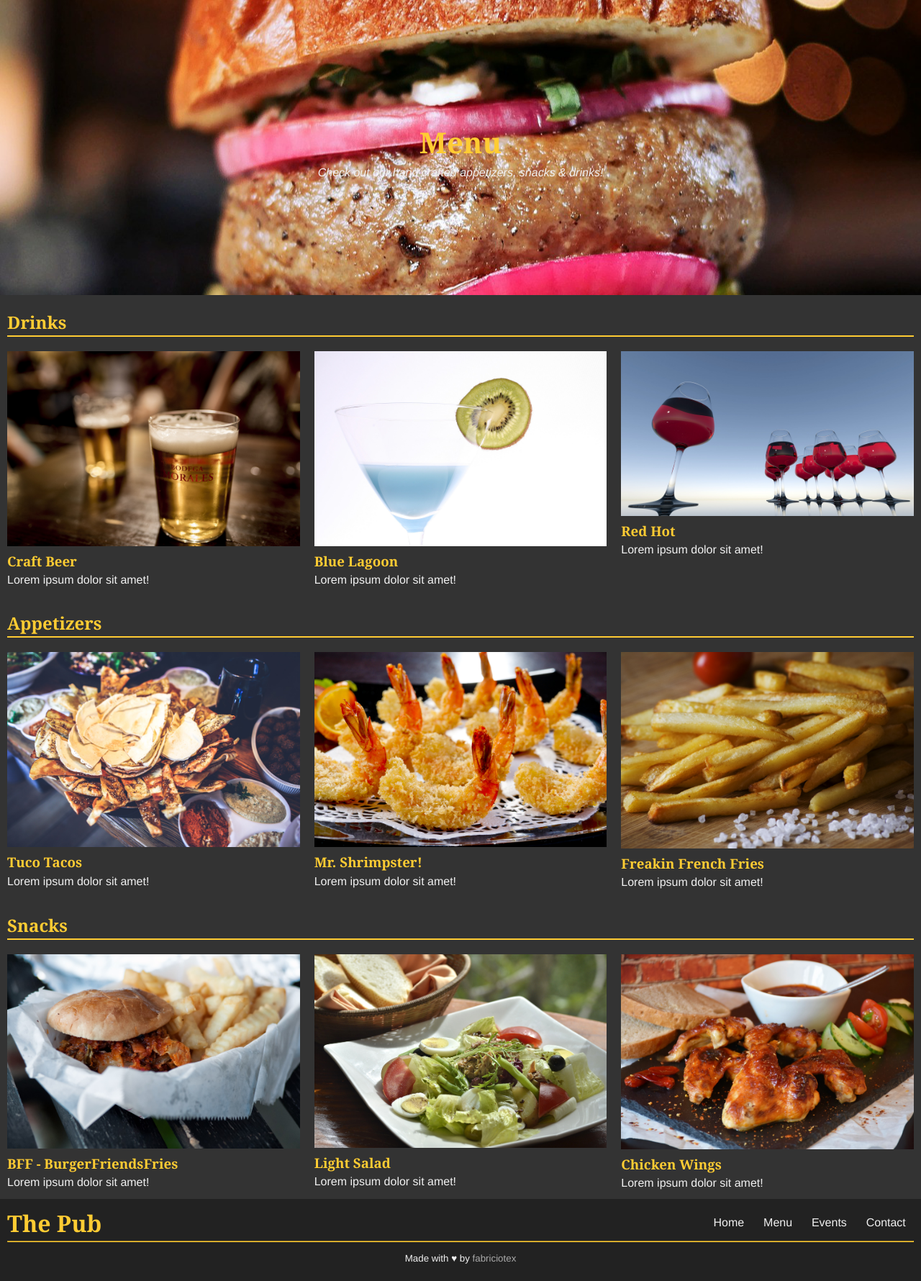
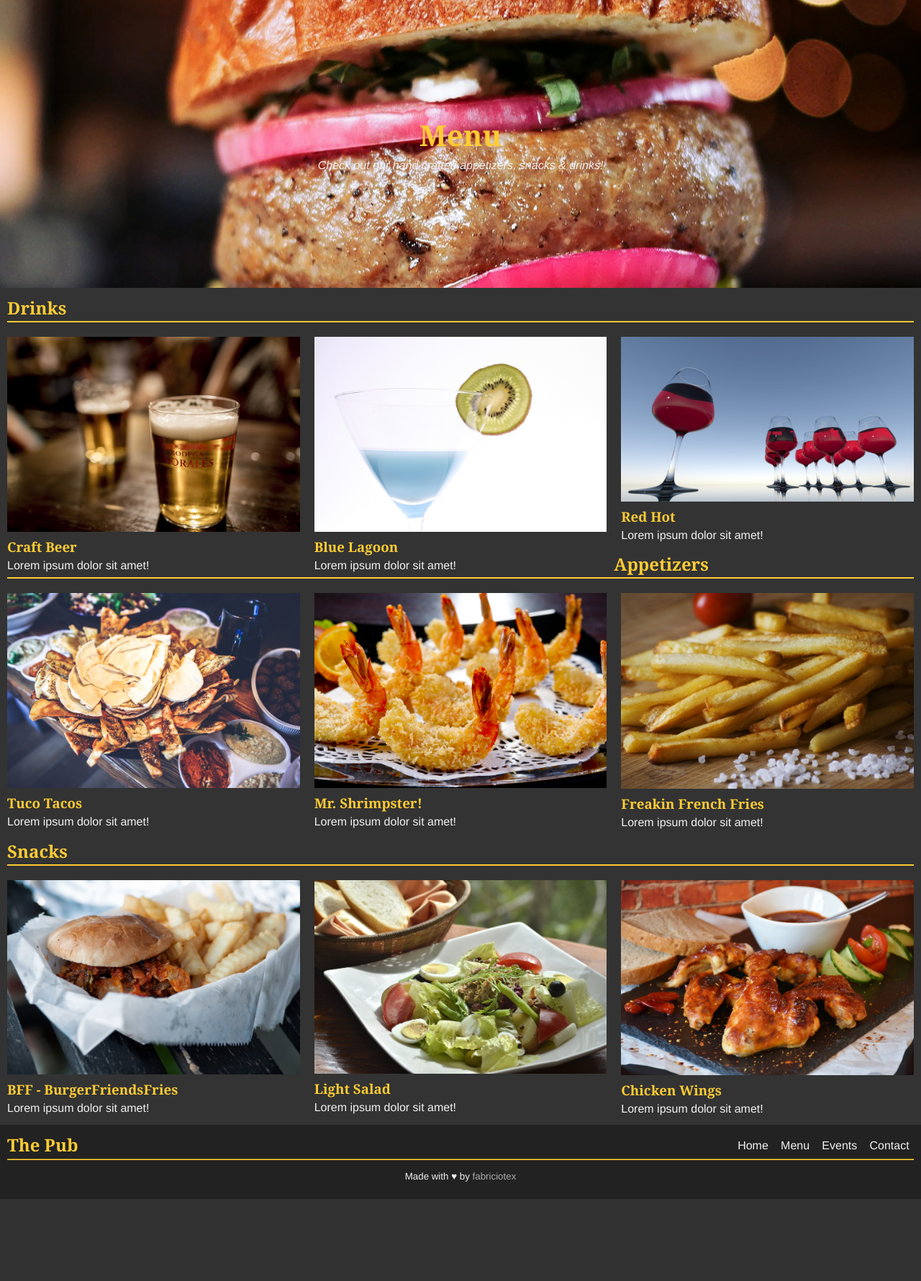
Before and after one commit to fabriciotex/fabriciotex.github.io, a PHP site: page /menu.html in a window 1280 px wide. Shown: the part 106-1886 px from the top of the page at 72% size. After the commit the page ends 1772 px from the top, so only its background shows below. Run offline with PHP 8.4, Linux system fonts and the light colour scheme.

Commit message:
HTML Updates
Removed sections, replaced by articles

```diff
--- a/app.css
+++ b/app.css
@@ -52,8 +52,7 @@ nav li {
 	list-style: none;
 }
 
-main,
-article {
+main {
 	height: 100%;
 }
 
@@ -110,16 +109,18 @@ header nav a.active {
 }
 
 
+/* Article */
+
+article h2 {
+	margin: 10px;
+	border-bottom: 2px solid #fc3;
+}
+
+
 /* Section */
 
 section {
 	clear: both;
-	padding-top: 10px;
-}
-
-section h2 {
-	margin: 10px;
-	border-bottom: 2px solid #fc3;
 }
 
 .cover {
@@ -135,8 +136,9 @@ section h2 {
 	text-align: center;
 }
 
-.cover-text h1 {
+.cover-text h2 {
 	font-size: 2.5em;
+	border: none;
 }
 
 .cover-text p {
@@ -234,7 +236,7 @@ footer {
 	clear: both;
 }
 
-footer h1 a {
+footer h2 a {
 	color: #fc3;
 	float: left;
 }
@@ -244,7 +246,7 @@ footer nav {
 }
 
 footer nav li {
-	padding: .7em;
+	padding: .4em;
 }
 
 footer hr {
@@ -271,7 +273,7 @@ footer p a {
 	}
 	/* Remove float from the nav h1 and ul */
 	nav ul,
-	footer h1 a,
+	footer h2 a,
 	footer nav {
 		float: none;
 	}
--- a/menu.html
+++ b/menu.html
@@ -9,6 +9,9 @@
 
       Filename: menu.html
    -->
+
+	<meta charset="utf-8">
+	<meta name="viewport" content="width=device-width, initial-scale=1.0">
 
 	<title>The Pub</title>
 	<link rel="stylesheet" href="app.css">
@@ -34,18 +37,18 @@
 	</header>
 
 	<main>
-		<article>
 
 		<!-- Cover image -->
 		<section id="menu" class="cover">
 			<div class="cover-text">
-					<h1>Menu</h1>
+				<h2>Menu</h2>
 				<p>Check out our hand crafted appetizers, snacks &amp; drinks!</p>
 			</div>
 		</section>
 
 		<!-- Drinks -->
-			<section>
+
+		<article>
 			<h2>Drinks</h2>
 			<div class="row">
 				<div class="col3">
@@ -66,10 +69,10 @@
 					<p>Lorem ipsum dolor sit amet!</p>
 				</div>
 			</div>
-			</section>
+		</article>
 
 		<!-- Appetizers -->
-			<section>
+		<article>
 			<h2>Appetizers</h2>
 			<div class="row">
 				<div class="col3">
@@ -90,10 +93,10 @@
 					<p>Lorem ipsum dolor sit amet!</p>
 				</div>
 			</div>
-			</section>
+		</article>
 
 		<!-- Snacks -->
-			<section>
+		<article>
 			<h2>Snacks</h2>
 			<div class="row">
 				<div class="col3">
@@ -115,16 +118,15 @@
 
 				</div>
 			</div>
-			</section>
+		</article>
 
-		</article>
 
 	</main>
 
 	<!-- Website footer -->
 	<footer>
 		<!-- Website logo -->
-		<h1><a href="index.html">The Pub</a></h1>
+		<h2><a href="index.html">The Pub</a></h2>
 
 		<!-- Secondary navigation bar -->
 		<nav>
```
Also changed, not shown: contact.html (+8 -7 lines), events.html (+6 -6 lines), index.html (+7 -7 lines). Lines whose indentation alone changed are shown as unchanged.
